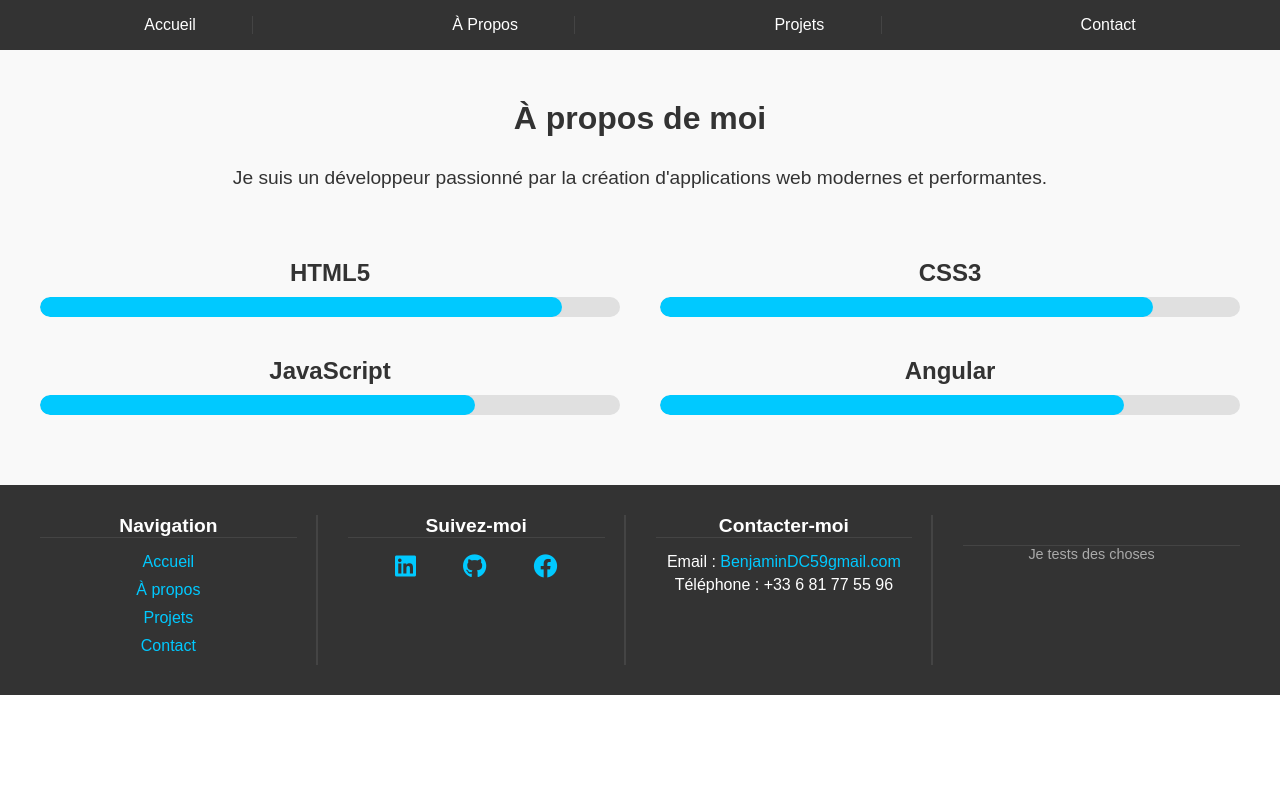
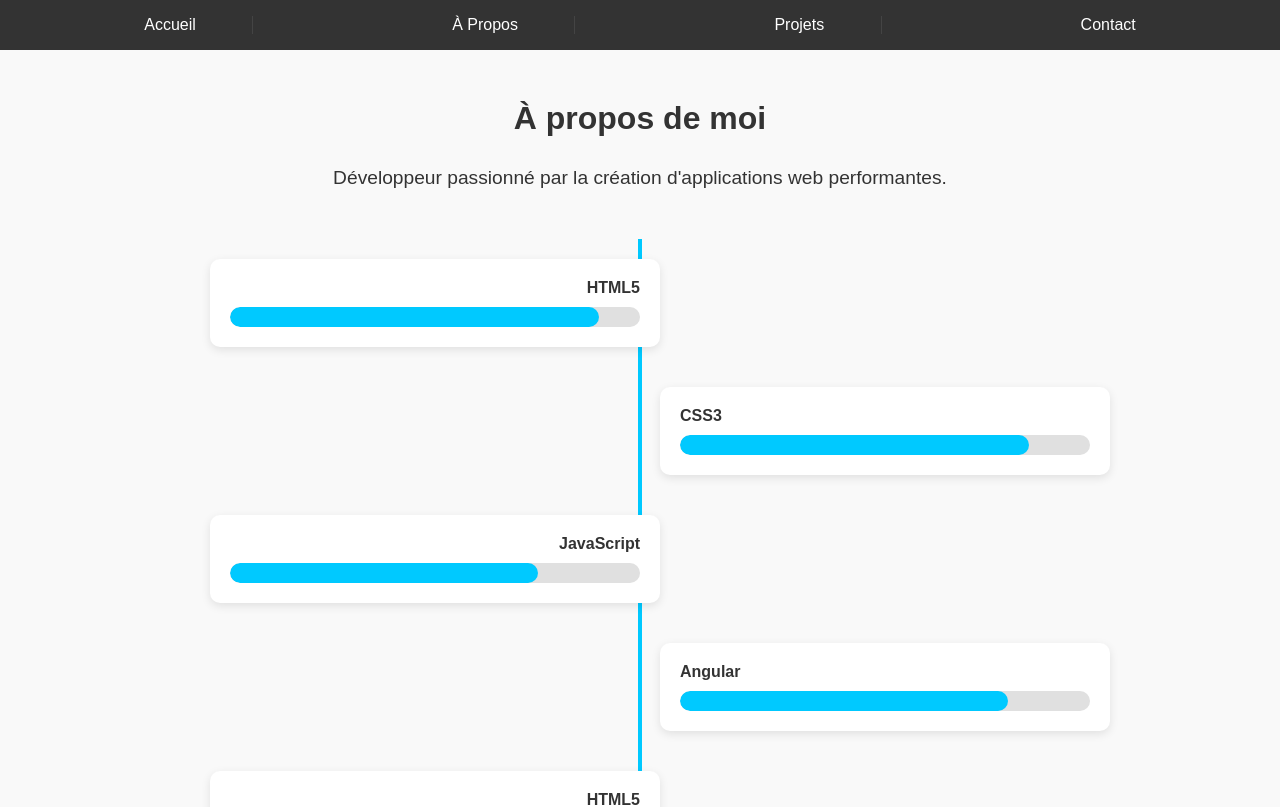
Before and after one commit to Lebossais/Portfolio, an Angular app: page /about in a window 1280 px wide. Shown: the top 807 px of the page. Built offline with nearby package versions, Linux system fonts and the light colour scheme.

Commit message:
about - test - 25/09/2024

```diff
--- a/src/app/components/about/about.component.css
+++ b/src/app/components/about/about.component.css
@@ -1,4 +1,4 @@
-.about-section {
+/*.about-section {
   padding: 50px 20px;
   background-color: #f9f9f9;
   color: #333;
@@ -51,7 +51,7 @@
 
 /* On test des choses ici */
 
-/*Progression des barres*/
+/*Progression des barres*//*
 @keyframes fillProgress {
   from {
     width: 0;
@@ -61,7 +61,7 @@
   }
 }
 
-/* Effet Fade */
+/* Effet Fade *//*
 .skill {
   opacity: 0;
   transform: translateY(20px);
@@ -72,3 +72,135 @@
   opacity: 1;
   transform: translateY(0);
 }
+
+/* Effet Hover *//*
+
+.skill {
+  transition: transform 0.3s ease-in-out, box-shadow 0.3s ease-in-out;
+}
+
+.skill:hover {
+  transform: scale(1.05);
+  box-shadow: 0px 4px 15px rgba(0, 0, 0, 0.2);
+}
+
+/* Effet couleur dégradés *//*
+.progress {
+  height: 100%;
+  background: linear-gradient(90deg, #00c9ff 0%, #92fe9d 100%);
+  width: 0;
+  border-radius: 10px;
+  transition: width 1s ease-in-out;
+}
+
+/* Background effet *//*
+.about-section {
+  background-image: url('/assets/background.jpg');
+  background-attachment: fixed;
+  background-size: cover;
+  background-position: center;
+}
+*/
+
+/* Section About */
+.about-section {
+  padding: 50px 20px;
+  background-color: #f9f9f9;
+  color: #333;
+}
+
+.about-section h2 {
+  text-align: center;
+  margin-bottom: 30px;
+  font-size: 2rem;
+}
+
+.about-section p {
+  text-align: center;
+  font-size: 1.2rem;
+  margin-bottom: 50px;
+}
+
+/* Timeline Styles */
+.timeline {
+  position: relative;
+  margin: 0 auto;
+  padding: 0;
+  max-width: 900px;
+}
+
+/* Central line */
+.timeline:before {
+  content: '';
+  position: absolute;
+  width: 4px;
+  background-color: #00c9ff;
+  top: 0;
+  bottom: 0;
+  left: 50%;
+  margin-left: -2px;
+}
+
+/* Timeline Item Styles */
+.timeline-item {
+  padding: 20px;
+  position: relative;
+  width: 50%;
+  opacity: 0; /* Hidden by default */
+  transition: opacity 0.5s ease, transform 0.5s ease;
+}
+
+.timeline-item .content {
+  background-color: #ffffff;
+  padding: 20px;
+  border-radius: 10px;
+  box-shadow: 0 3px 10px rgba(0, 0, 0, 0.1);
+}
+
+/* Left and Right positions */
+.timeline-item.left {
+  left: 0;
+  transform: translateX(-100%); /* Hidden off the screen */
+}
+
+.timeline-item.right {
+  left: 50%;
+  transform: translateX(100%); /* Hidden off the screen */
+}
+
+.timeline-item.left .content {
+  text-align: right;
+}
+
+.timeline-item.right .content {
+  text-align: left;
+}
+
+/* When visible, bring items into view */
+.timeline-item.visible.left {
+  opacity: 1;
+  transform: translateX(0);
+}
+
+.timeline-item.visible.right {
+  opacity: 1;
+  transform: translateX(0);
+}
+
+/* Progress Bar Styles */
+.progress-bar {
+  width: 100%;
+  background-color: #e0e0e0;
+  border-radius: 10px;
+  height: 20px;
+  overflow: hidden;
+  margin-top: 10px;
+}
+
+.progress {
+  height: 100%;
+  background-color: #00c9ff;
+  width: 0;
+  border-radius: 10px;
+  transition: width 1s ease-in-out;
+}
--- a/src/app/components/about/about.component.html
+++ b/src/app/components/about/about.component.html
@@ -1,3 +1,4 @@
+<!--
 <section id="about" class="about-section">
   <div class="container">
     <h2>À propos de moi</h2>
@@ -34,3 +35,107 @@
     </div>
   </div>
 </section>
+-->
+
+<!-- On essaye des choses -->
+
+<section id="about" class="about-section">
+  <div class="container">
+    <h2>À propos de moi</h2>
+    <p>Développeur passionné par la création d'applications web performantes.</p>
+
+    <div class="timeline">
+      <!-- Compétences de gauche -->
+      <div class="timeline-item left">
+        <div class="content">
+          <h4>HTML5</h4>
+          <div class="progress-bar">
+            <div class="progress" data-value="90"></div>
+          </div>
+        </div>
+      </div>
+      <!-- Compétences de droite -->
+      <div class="timeline-item right">
+        <div class="content">
+          <h4>CSS3</h4>
+          <div class="progress-bar">
+            <div class="progress" data-value="85"></div>
+          </div>
+        </div>
+      </div>
+
+      <div class="timeline-item left">
+        <div class="content">
+          <h4>JavaScript</h4>
+          <div class="progress-bar">
+            <div class="progress" data-value="75"></div>
+          </div>
+        </div>
+      </div>
+
+      <div class="timeline-item right">
+        <div class="content">
+          <h4>Angular</h4>
+          <div class="progress-bar">
+            <div class="progress" data-value="80"></div>
+          </div>
+        </div>
+      </div>
+
+      <div class="timeline-item left">
+        <div class="content">
+          <h4>HTML5</h4>
+          <div class="progress-bar">
+            <div class="progress" data-value="90"></div>
+          </div>
+        </div>
+      </div>
+
+      <div class="timeline-item right">
+        <div class="content">
+          <h4>CSS3</h4>
+          <div class="progress-bar">
+            <div class="progress" data-value="85"></div>
+          </div>
+        </div>
+      </div>
+
+      <div class="timeline-item left">
+        <div class="content">
+          <h4>HTML5</h4>
+          <div class="progress-bar">
+            <div class="progress" data-value="90"></div>
+          </div>
+        </div>
+      </div>
+
+      <div class="timeline-item right">
+        <div class="content">
+          <h4>CSS3</h4>
+          <div class="progress-bar">
+            <div class="progress" data-value="85"></div>
+          </div>
+        </div>
+      </div>
+
+      <div class="timeline-item left">
+        <div class="content">
+          <h4>HTML5</h4>
+          <div class="progress-bar">
+            <div class="progress" data-value="90"></div>
+          </div>
+        </div>
+      </div>
+
+      <div class="timeline-item right">
+        <div class="content">
+          <h4>CSS3</h4>
+          <div class="progress-bar">
+            <div class="progress" data-value="85"></div>
+          </div>
+        </div>
+      </div>
+
+    </div>
+  </div>
+</section>
--- a/src/app/components/about/about.component.ts
+++ b/src/app/components/about/about.component.ts
@@ -8,8 +8,7 @@ import { Component, ElementRef, AfterViewInit, Renderer2  } from '@angular/core'
   styleUrl: './about.component.css'
 })
 export class AboutComponent {
-
-
+/*
   constructor(private el: ElementRef, private renderer: Renderer2) {
   }
 
@@ -47,4 +46,44 @@ export class AboutComponent {
     // Vérifie dès le chargement
     checkScroll();
   }
+  */
+
+  constructor(private el: ElementRef, private renderer: Renderer2) { }
+
+  ngAfterViewInit() {
+    const timelineItems: NodeListOf<HTMLElement> = this.el.nativeElement.querySelectorAll('.timeline-item');
+    const progressBars: NodeListOf<HTMLElement> = this.el.nativeElement.querySelectorAll('.progress');
+
+    const fillProgressBars = () => {
+      progressBars.forEach((progress) => {
+        const value = progress.getAttribute('data-value');
+        this.renderer.setStyle(progress, 'width', `${value}%`);
+      });
+    };
+
+    const checkScroll = () => {
+      const triggerBottom = window.innerHeight / 5 * 4;
+
+      timelineItems.forEach((item: HTMLElement) => {
+        const itemTop = item.getBoundingClientRect().top;
+        if (itemTop < triggerBottom) {
+          this.renderer.addClass(item, 'visible'); // Ajoute la classe visible pour l'animation de défilement
+        }
+      });
+
+      progressBars.forEach((progress) => {
+        const progressTop = progress.getBoundingClientRect().top;
+        if (progressTop < triggerBottom) {
+          fillProgressBars();
+        }
+      });
+    };
+
+    window.addEventListener('scroll', checkScroll);
+
+    // Lancer l'animation si déjà visible
+    checkScroll();
+  }
+
+
 }
```
Also changed, not shown: src/assets/background.jpg (added).
